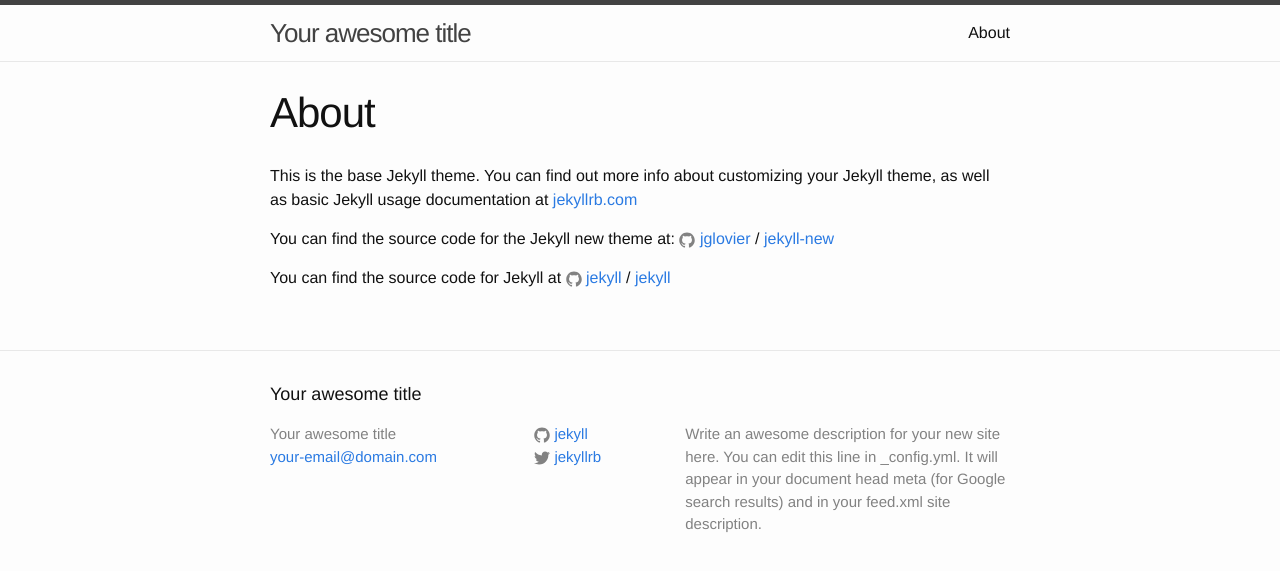
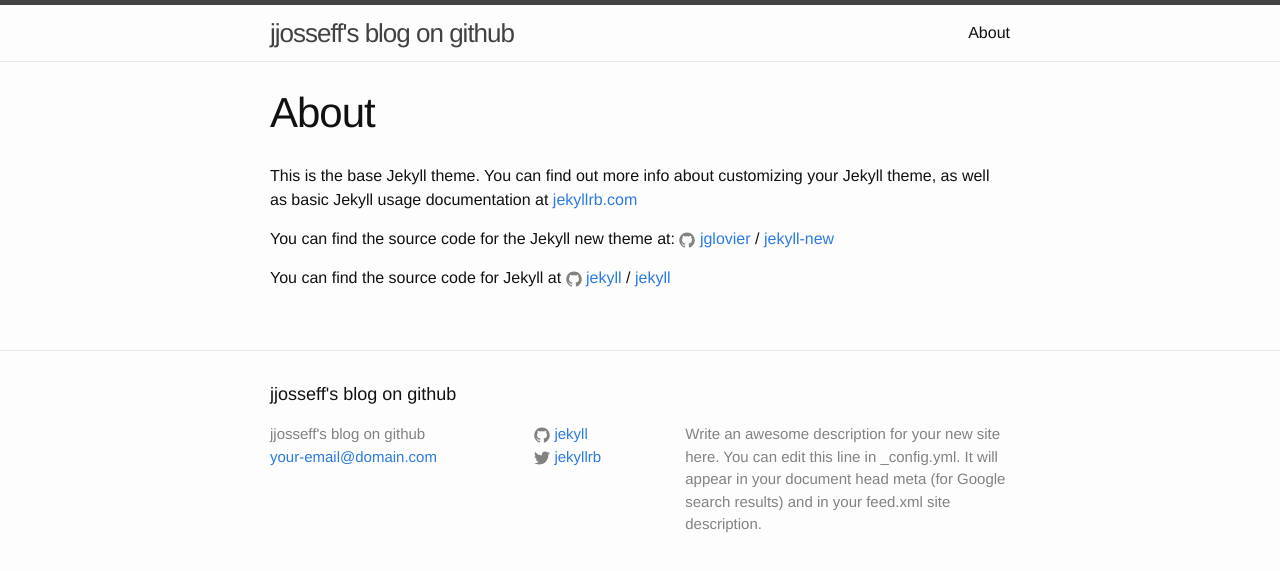
Before and after one commit to jjosseff/jjosseff.github.io, a Jekyll site: the page built from about.md, in a window 1280 px wide. Shown: the top 571 px of the page. Built offline with Jekyll 4.4.1, drawn with Linux system fonts in a browser that asks for light colours.

Commit message:
Update _config.yml

```diff
--- a/_config.yml
+++ b/_config.yml
@@ -6,7 +6,7 @@
 # 'jekyll serve'. If you change this file, please restart the server process.
 
 # Site settings
-title: Your awesome title
+title: jjosseff's blog on github
 email: your-email@domain.com
 description: > # this means to ignore newlines until "baseurl:"
   Write an awesome description for your new site here. You can edit this
```
